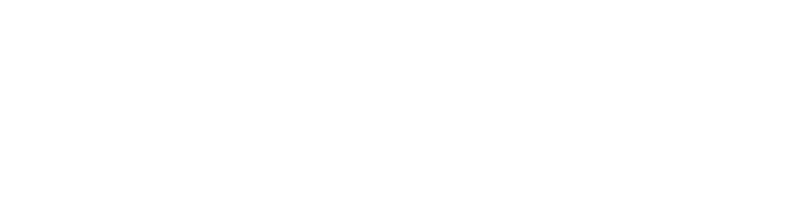
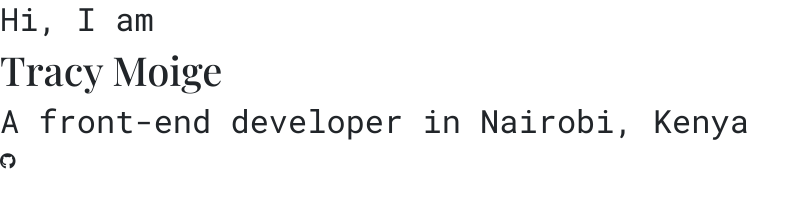
Before and after one commit to tracymoige/portfolio-project, a plain HTML site: page index.html in a window 1280 px wide. Shown: the whole page, without its empty margins (0-810 px from the left). Drawn offline with nearby package versions, Linux system fonts and the light colour scheme.

Commit message:
Testing Google Fonts and Font Awesome

```diff
--- a/index.html
+++ b/index.html
@@ -30,6 +30,10 @@
     <title>Document</title>
   </head>
   <body>
+    <h2>Hi, I am</h2>
+    <h1>Tracy Moige</h1>
+    <h2>A front-end developer in Nairobi, Kenya</h2>
+    <i class="fa-brands fa-github"></i>
     <script
       src="https://cdn.jsdelivr.net/npm/bootstrap@5.3.0-alpha3/dist/js/bootstrap.bundle.min.js"
       integrity="sha384-ENjdO4Dr2bkBIFxQpeoTz1HIcje39Wm4jDKdf19U8gI4ddQ3GYNS7NTKfAdVQSZe"
--- a/style.css
+++ b/style.css
@@ -1,2 +1,11 @@
 /* font-family: 'Playfair Display', serif;
 font-family: 'Roboto Mono', monospace; */
+
+h1 {
+  font-family: "Playfair Display", serif;
+}
+
+h2 {
+  font-family: "Roboto Mono", monospace;
+  font-weight: 400;
+}
```
